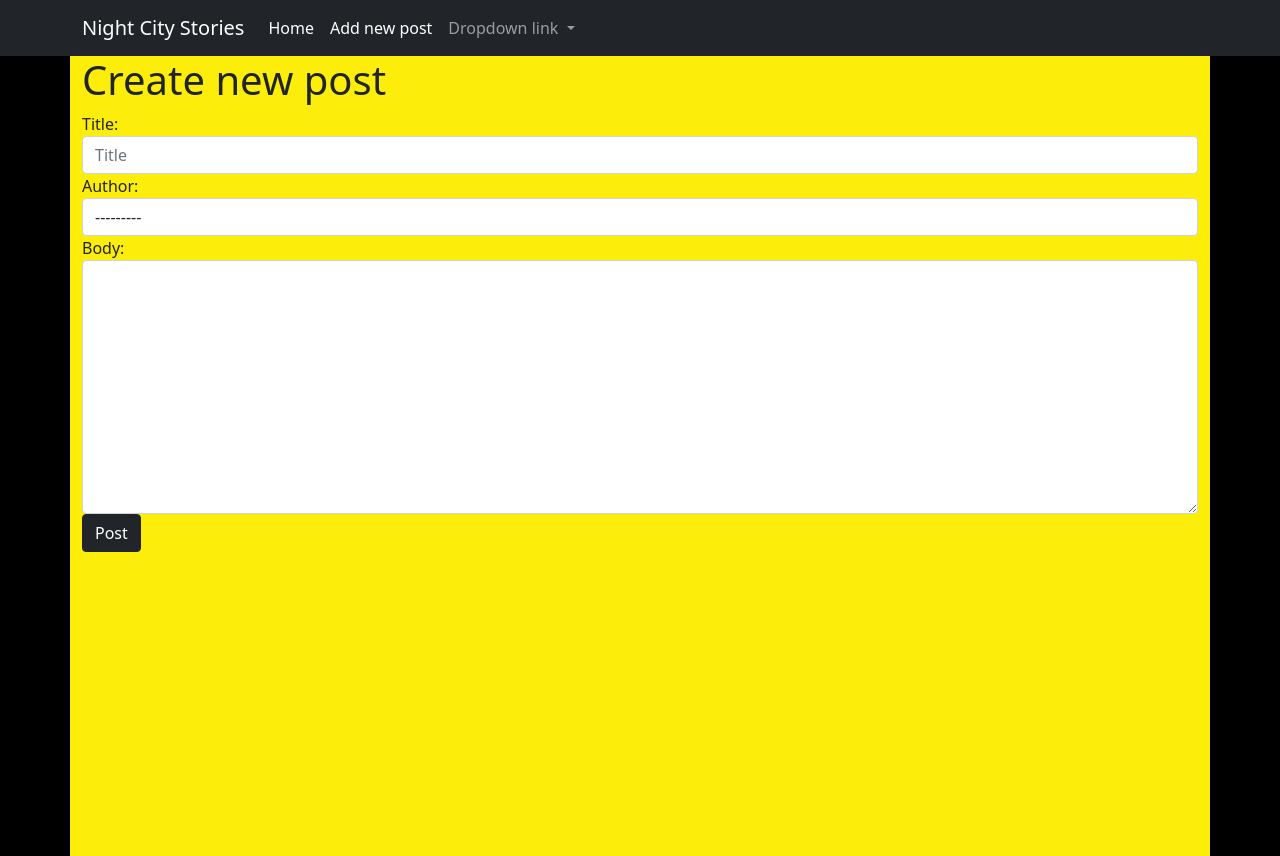
After one commit to i100ev/django_project_SoftUni, a Django app: page /post/create/ in a window 1280 px wide. The commit adds this page. Run offline with Django 3.2, Linux system fonts and the light colour scheme.

Commit message:
Added views and forms for blog posts

```diff
--- /dev/null
+++ b/blog/forms.py
@@ -0,0 +1,32 @@
+from django import forms
+
+from blog.models import Post
+
+
+class PostCreateForm(forms.ModelForm):
+    class Meta:
+        model = Post
+        fields = ('title', 'author', 'body')
+
+        widgets = {
+            'title': forms.TextInput(attrs={
+                'class': 'form-control',
+                'placeholder': 'Title'
+            }),
+            'author': forms.Select(attrs={'class': 'form-control'}),
+            'body': forms.Textarea(attrs={'class': 'form-control'}),
+        }
+
+
+class PostEditForm(forms.ModelForm):
+    class Meta:
+        model = Post
+        fields = ('title', 'body')
+
+        widgets = {
+            'title': forms.TextInput(attrs={
+                'class': 'form-control',
+                'placeholder': 'Title'
+            }),
+            'body': forms.Textarea(attrs={'class': 'form-control'}),
+        }
--- a/blog/models.py
+++ b/blog/models.py
@@ -1,11 +1,20 @@
 from django.db import models
 from django.contrib.auth.models import User
+from django.urls import reverse
+from datetime import datetime, date
 
 
 class Post(models.Model):
     title = models.CharField(max_length=255)
     author = models.ForeignKey(User, on_delete=models.CASCADE)
     body = models.TextField()
+    date_published = models.DateTimeField(auto_now_add=True)
 
     def __str__(self):
         return self.title + ' | ' + self.author.username
+
+    def get_absolute_url(self):
+        """
+        Redirects user to newly created post
+        """
+        return reverse('full post', args=(str(self.id)))
--- a/blog/urls.py
+++ b/blog/urls.py
@@ -1,7 +1,11 @@
 from django.urls import path
 
-from blog.views import index
+from blog.views import IndexView, PostDetailView, PostCreateView, PostEditView, PostDeleteView
 
 urlpatterns = [
-    path('', index, name='index')
+    path('', IndexView.as_view(), name='index'),
+    path('post/<int:pk>', PostDetailView.as_view(), name='full post'),
+    path('post/create/', PostCreateView.as_view(), name='create post'),
+    path('post/edit/<int:pk>', PostEditView.as_view(), name='edit post'),
+    path('post/delete/<int:pk>', PostDeleteView.as_view(), name='delete post'),
 ]
--- a/blog/views.py
+++ b/blog/views.py
@@ -1,8 +1,32 @@
-from django.shortcuts import render
+from django.views.generic import ListView, DetailView, CreateView, UpdateView, DeleteView
+from blog.models import Post
+from blog.forms import PostCreateForm, PostEditForm
 
 
-def index(request):
-    context = {
+class IndexView(ListView):
+    model = Post
+    template_name = 'index.html'
+    ordering = ['-date_published']
 
-    }
-    return render(request, 'index.html', context)
+
+class PostDetailView(DetailView):
+    model = Post
+    template_name = 'post/post_details.html'
+
+
+class PostCreateView(CreateView):
+    model = Post
+    form_class = PostCreateForm
+    template_name = 'post/post_create.html'
+
+
+class PostEditView(UpdateView):
+    model = Post
+    form_class = PostEditForm
+    template_name = 'post/post_edit.html'
+
+
+class PostDeleteView(DeleteView):
+    model = Post
+    template_name = 'post/post_delete.html'
+    success_url = '/'
--- /dev/null
+++ b/static/css/custom.css
@@ -0,0 +1,8 @@
+body {
+    background-color: #000;
+}
+
+#custom-body {
+    background: #fcee0a;
+    min-height: 100vh;
+}
--- /dev/null
+++ b/templates/partials/footer.html
@@ -0,0 +1 @@
+<script src="https://cdn.jsdelivr.net/npm/bootstrap@5.0.0-beta1/dist/js/bootstrap.bundle.min.js" integrity="sha384-ygbV9kiqUc6oa4msXn9868pTtWMgiQaeYH7/t7LECLbyPA2x65Kgf80OJFdroafW" crossorigin="anonymous"></script>
--- /dev/null
+++ b/templates/partials/nav.html
@@ -0,0 +1,30 @@
+<nav class="navbar navbar-expand-lg navbar-dark bg-dark sticky-top">
+    <div class="container">
+        <a class="navbar-brand" href="{% url 'index' %}">Night City Stories</a>
+        <button class="navbar-toggler" type="button" data-bs-toggle="collapse" data-bs-target="#navbarNavDropdown"
+                aria-controls="navbarNavDropdown" aria-expanded="false" aria-label="Toggle navigation">
+            <span class="navbar-toggler-icon"></span>
+        </button>
+        <div class="collapse navbar-collapse" id="navbarNavDropdown">
+            <ul class="navbar-nav">
+                <li class="nav-item">
+                    <a class="nav-link active" aria-current="page" href="{% url 'index' %}">Home</a>
+                </li>
+                <li class="nav-item">
+                    <a class="nav-link active" aria-current="page" href="{% url 'create post' %}">Add new post</a>
+                </li>
+                <li class="nav-item dropdown">
+                    <a class="nav-link dropdown-toggle" href="#" id="navbarDropdownMenuLink" role="button"
+                       data-bs-toggle="dropdown" aria-expanded="false">
+                        Dropdown link
+                    </a>
+                    <ul class="dropdown-menu" aria-labelledby="navbarDropdownMenuLink">
+                        <li><a class="dropdown-item" href="#">Action</a></li>
+                        <li><a class="dropdown-item" href="#">Another action</a></li>
+                        <li><a class="dropdown-item" href="#">Something else here</a></li>
+                    </ul>
+                </li>
+            </ul>
+        </div>
+    </div>
+</nav>
--- /dev/null
+++ b/templates/post/post_create.html
@@ -0,0 +1,16 @@
+{% extends 'shared/base.html' %}
+
+{% block site_title %}
+    Night city stories | Create Post
+{% endblock %}
+
+{% block site_content %}
+    <h1>Create new post</h1>
+    <div class="form-group">
+        <form method="POST">
+            {% csrf_token %}
+            {{ form }}
+            <button class="btn btn-dark">Post</button>
+        </form>
+    </div>
+{% endblock %}
--- /dev/null
+++ b/templates/shared/base.html
@@ -0,0 +1,29 @@
+{% load static %}
+
+<!doctype html>
+<html lang="en">
+<head>
+    <meta charset="utf-8">
+    <meta name="viewport" content="width=device-width, initial-scale=1">
+    <link rel="icon" href="{% static 'images/favicon.png' %}">
+    <link href="https://cdn.jsdelivr.net/npm/bootstrap@5.0.0-beta1/dist/css/bootstrap.min.css" rel="stylesheet"
+          integrity="sha384-giJF6kkoqNQ00vy+HMDP7azOuL0xtbfIcaT9wjKHr8RbDVddVHyTfAAsrekwKmP1" crossorigin="anonymous">
+    <link rel="stylesheet" href="{% static 'css/custom.css' %}">
+
+    <title>{% block site_title %}Night city stories | Blog{% endblock %}</title>
+
+</head>
+<body>
+
+{% include 'partials/nav.html' %}
+
+<div id="custom-body" class="container">
+{% block site_content %}
+
+{% endblock %}
+</div>
+
+{% include 'partials/footer.html' %}
+
+</body>
+</html>
```
Also changed, not shown: django_project_SoftUni/settings.py (+11 -1 lines), templates/index.html (+15 -1 lines), templates/post/post_delete.html (added, +17 -0 lines), templates/post/post_details.html (added, +15 -0 lines), templates/post/post_edit.html (added, +16 -0 lines), blog/migrations/0002_post_date_published.py (added), blog/migrations/0003_auto_20201210_2113.py (added), static/images/favicon.png (added).
